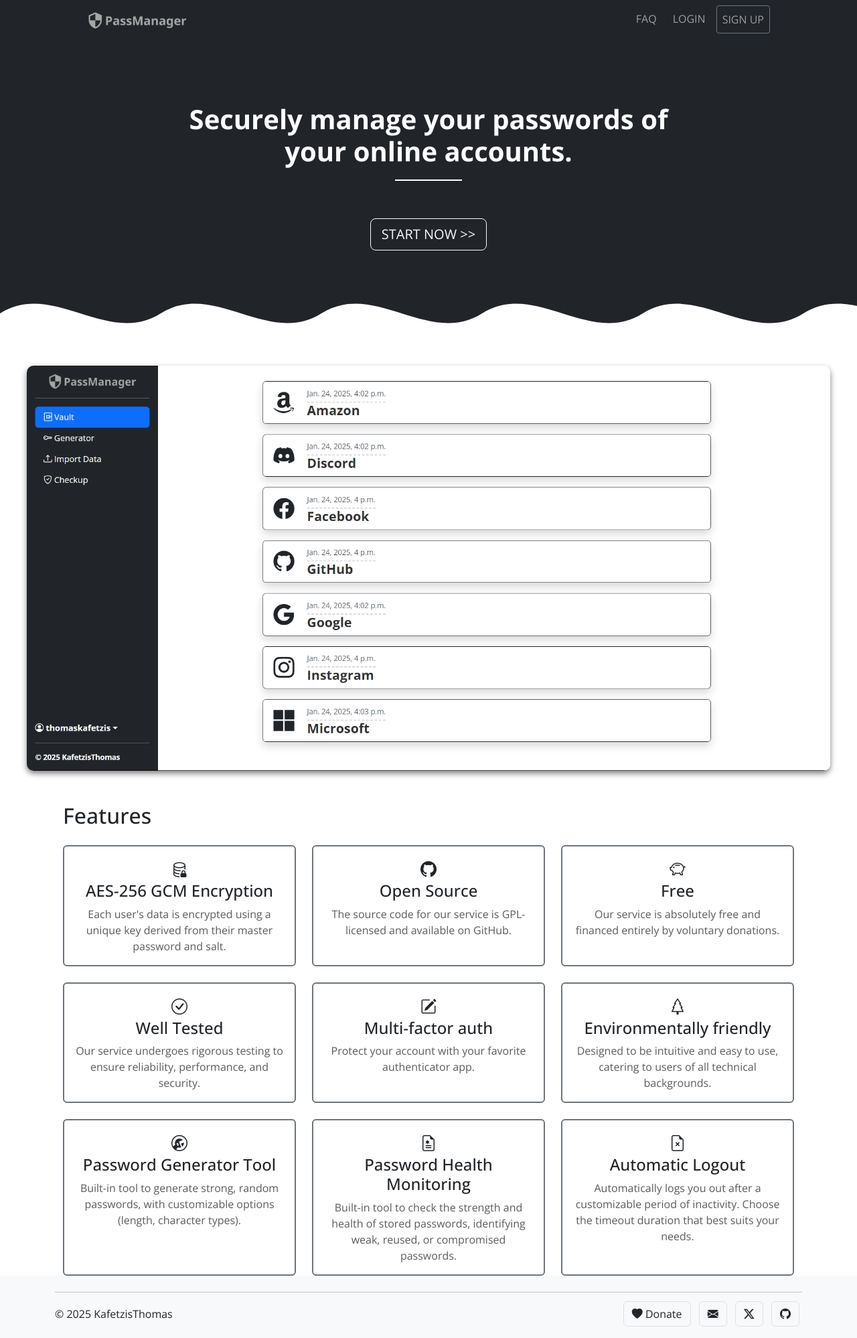
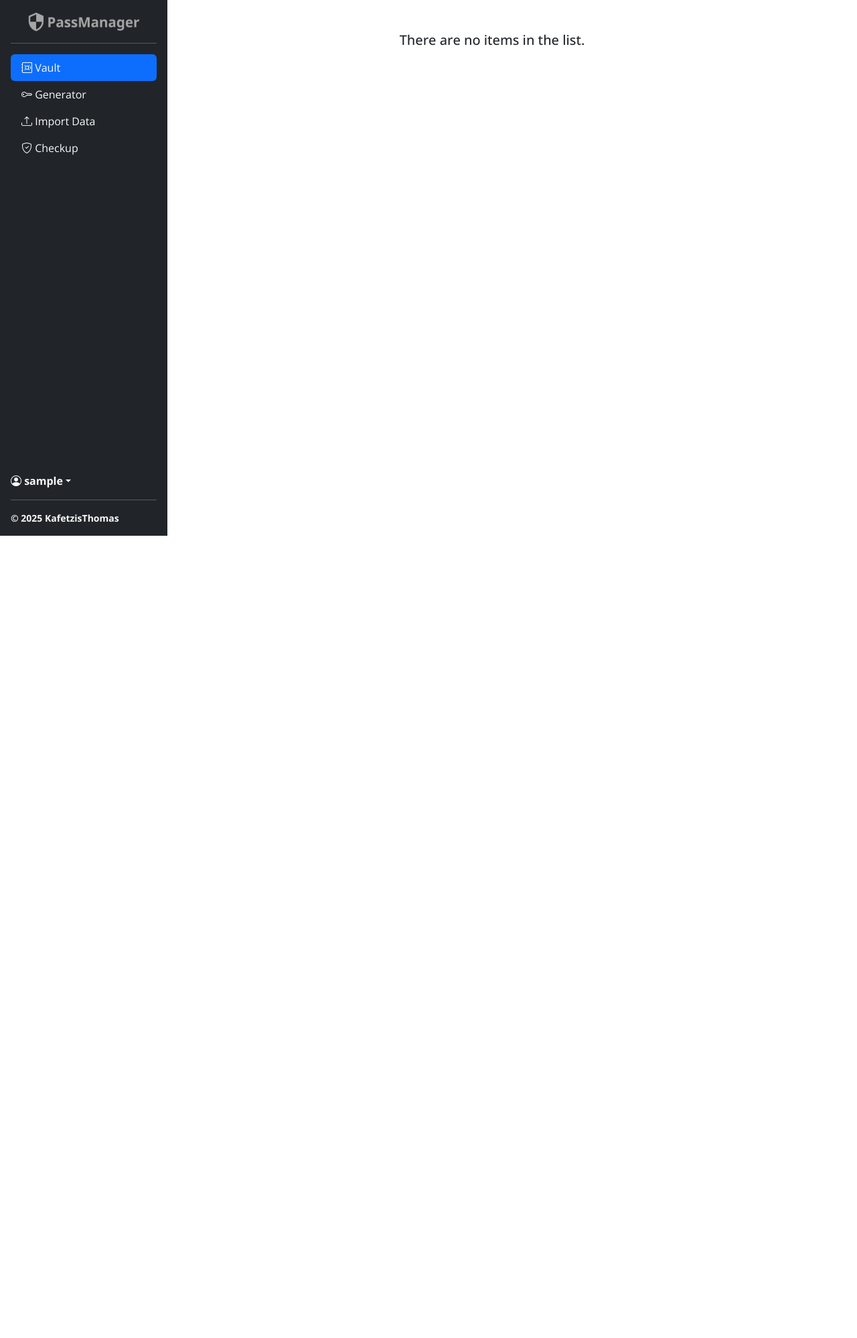
Before and after one commit to KafetzisThomas/PassManagerWeb, a Django app: page / in a window 1280 px wide. Shown: the whole page at 67% size. After the commit the page ends 800 px from the top, so only its background shows below. Run offline with Django 5.2, Linux system fonts and the light colour scheme; the visitor is signed in with stand-in values (Sample User, id 1); data that the repository does not hold is empty; some libraries are stand-ins or nearby versions.

Commit message:
Deprecate home & faq views (#43)
* Deprecate home view and template

* Deprecate faq view and template

* Update tests

* Remove unnecessary css classes

```diff
--- a/passmanager/templates/passmanager/base.html
+++ b/passmanager/templates/passmanager/base.html
@@ -26,7 +26,7 @@
     <!-- navbar start (for small screens) -->
     <nav class="navbar navbar-expand-lg bg-dark border-bottom border-body d-lg-none" data-bs-theme="dark">
         <div class="container">
-            <a class="navbar-brand" href="{% url 'passmanager:home' %}">
+            <a class="navbar-brand" href="{% url 'passmanager:vault' %}">
                 <img src="{% static 'images/logo.png' %}" alt="logo" width="150">
             </a>
 
@@ -82,14 +82,14 @@
 
     <!-- sidebar start -->
     <nav class="sidebar d-none d-lg-flex flex-column flex-shrink-0 p-3 bg-dark">
-        <a class="d-flex mx-auto mb-3 mb-md-0 text-light text-decoration-none" href="{% url 'passmanager:home' %}">
+        <a class="d-flex mx-auto mb-3 mb-md-0 text-light text-decoration-none" href="{% url 'passmanager:vault' %}">
             <img src="{% static 'images/logo.png' %}" alt="logo" width="170">
         </a>
         <hr class="border-light">
         <ul class="nav nav-pills flex-column mb-auto">
             {% if user.is_authenticated %}
                 <li class="nav-item" data-toggle="tooltip" data-placement="bottom" title="Vault">
-                    <a class="nav-link text-light {% if request.path == '/vault/' %}active{% endif %}" href="{% url 'passmanager:vault' %}"><i class="bi bi-safe"></i> Vault</a>
+                    <a class="nav-link text-light {% if request.path == '/' %}active{% endif %}" href="{% url 'passmanager:vault' %}"><i class="bi bi-safe"></i> Vault</a>
                 </li>
                 <li class="nav-item" data-toggle="tooltip" data-placement="bottom" title="Password Generator">
                     <a class="nav-link text-light {% if request.path == '/password_generator/' %}active{% endif %}" href="{% url 'passmanager:password_generator' %}"><i class="bi bi-key"></i> Generator</a>
--- a/passmanager/templates/passmanager/home.html
+++ /dev/null
@@ -1,207 +0,0 @@
-{% load static %}
-<!DOCTYPE html>
-<html lang="en">
-
-<head>
-    <meta charset="utf-8">
-    <meta name="viewport" content="width=device-width, initial-scale=1.0, maximum-scale=1.0, user-scalable=no">
-
-    <!-- SEO meta tags -->
-    <meta name="description" content="Securely manage your passwords of your online accounts.">
-    <meta name="author" content="KafetzisThomas">
-
-    <!-- Webpage title -->
-    <title>PassManager - Home Page</title>
-
-    <!-- Bootstrap CSS -->
-    {% load django_bootstrap5 %}
-    {% bootstrap_css %}
-    {% bootstrap_javascript %}
-
-    <!-- Custom styles -->
-    <link rel="stylesheet" href="https://cdn.jsdelivr.net/npm/bootstrap-icons@1.11.3/font/bootstrap-icons.min.css">
-    <link rel="stylesheet" href="{% static 'main.css' %}">
-
-    <!-- Favicon -->
-    <link rel="icon" href="{% static 'images/favicon.png' %}">
-</head>
-<body>
-    <!-- navbar start -->
-    <nav class="navbar navbar-expand-lg bg-dark border-body" data-bs-theme="dark">
-        <div class="container">
-            <a class="navbar-brand ms-lg-5" href="{% url 'passmanager:home' %}">
-                <img src="{% static 'images/logo.png' %}" alt="logo" width="150">
-            </a>
-
-            <button class="navbar-toggler navbar-dark" type="button" data-bs-toggle="collapse" data-bs-target="#navbarSupportedContent" aria-controls="navbarSupportedContent" aria-expanded="false" aria-label="Toggle navigation">
-                <span class="navbar-toggler-icon"></span>
-            </button>
-
-            <div class="collapse navbar-collapse" id="navbarSupportedContent">
-                <ul class="navbar-nav ms-auto mb-2 mb-lg-0">
-                    <li class="nav-item">
-                        <a class="nav-link me-2 {% if request.path == '/faq/' %}active{% endif %}" href="{% url 'passmanager:faq' %}">FAQ</a>
-                    </li>
-                    <li class="nav-item">
-                        <a class="nav-link me-2 {% if request.path == '/user/login/' %}active{% endif %}" href="{% url 'passmanager:vault' %}">LOGIN</a>
-                    </li>
-                    <li class="nav-item">
-                        <a class="nav-link me-5 border-on-lg" href="{% url 'users:register' %}">SIGN UP</a>
-                    </li>
-                </ul>
-            </div>
-        </div>
-    </nav>
-    <!-- navbar end -->
-
-    <!-- header start -->
-    <section class="hero-section">
-        <div class="container d-flex align-items-center text-white flex-column">
-            <h1 class="text-center mt-5 pt-5" style="font-weight: 700;">Securely manage your passwords of<span class="d-block">your online accounts.</span></h1>
-            <div class="text-center mt-5">
-                <a class="btn btn-outline-light btn-lg" href="{% url 'users:register' %}">START NOW &gt;&gt;</a>
-            </div>
-        </div>
-        <div class="clip-path-background"></div>
-    </section>
-    <!-- header end -->
-
-    <!-- preview image start -->
-    <section class="mt-5">
-        <div class="image-container px-0 d-flex align-items-center text-white flex-column">
-            <img src="{% static 'images/vault_page.png' %}" class="image-shadow img-fluid" alt="vault_page" width="1200">
-        </div>
-    </section>
-    <!-- preview image end -->
-
-    <!-- features start -->
-    <section class="mt-5">
-        <div class="container-lg px-4">
-            <div class="text-left mb-4">
-                <h2>Features</h2>
-            </div>
-
-            <div class="row row-cols-1 row-cols-md-2 row-cols-lg-3 g-4">
-                <div class="col">
-                    <div class="card border-secondary border-2 h-100 d-flex flex-column">
-                        <div class="card-body text-center">
-                            <i class="bi bi-database-lock fs-4"></i>
-                            <h4 class="card-title">AES-256 GCM Encryption</h4>
-                            <p class="card-text text-muted">Each user's data is encrypted using a unique key derived from their master password and salt.</p>
-                        </div>
-                    </div>
-                </div>
-
-                <div class="col">
-                    <div class="card border-secondary border-2 h-100 d-flex flex-column">
-                        <div class="card-body text-center">
-                            <i class="bi bi-github fs-4"></i>
-                            <h4 class="card-title">Open Source</h4>
-                            <p class="card-text text-muted">The source code for our service is GPL-licensed and available on GitHub.</p>
-                        </div>
-                    </div>
-                </div>
-
-                <div class="col">
-                    <div class="card border-secondary border-2 h-100 d-flex flex-column">
-                        <div class="card-body text-center">
-                            <i class="bi bi-piggy-bank fs-4"></i>
-                            <h4 class="card-title">Free</h4>
-                            <p class="card-text text-muted">Our service is absolutely free and financed entirely by voluntary donations.</p>
-                        </div>
-                    </div>
-                </div>
-
-                <div class="col">
-                    <div class="card border-secondary border-2 h-100 d-flex flex-column">
-                        <div class="card-body text-center">
-                            <i class="bi bi-check-circle fs-4"></i>
-                            <h4 class="card-title">Well Tested</h4>
-                            <p class="card-text text-muted">Our service undergoes rigorous testing to ensure reliability, performance, and security.</p>
-                        </div>
-                    </div>
-                </div>
-
-                <div class="col">
-                    <div class="card border-secondary border-2 h-100 d-flex flex-column">
-                        <div class="card-body text-center">
-                            <i class="bi bi-pencil-square fs-4"></i>
-                            <h4 class="card-title">Multi-factor auth</h4>
-                            <p class="card-text text-muted">Protect your account with your favorite authenticator app.</p>
-                        </div>
-                    </div>
-                </div>
-
-                <div class="col">
-                    <div class="card border-secondary border-2 h-100 d-flex flex-column">
-                        <div class="card-body text-center">
-                            <i class="bi bi-tree fs-4"></i>
-                            <h4 class="card-title">Environmentally friendly</h4>
-                            <p class="card-text text-muted">Designed to be intuitive and easy to use, catering to users of all technical backgrounds.</p>
-                        </div>
-                    </div>
-                </div>
-
-                <div class="col">
-                    <div class="card border-secondary border-2 h-100 d-flex flex-column">
-                        <div class="card-body text-center">
-                            <i class="bi bi-wrench-adjustable-circle fs-4"></i>
-                            <h4 class="card-title">Password Generator Tool</h4>
-                            <p class="card-text text-muted">Built-in tool to generate strong, random passwords, with customizable options (length, character types).</p>
-                        </div>
-                    </div>
-                </div>
-
-                <div class="col">
-                    <div class="card border-secondary border-2 h-100 d-flex flex-column">
-                        <div class="card-body text-center">
-                            <i class="bi bi-file-earmark-medical fs-4"></i>
-                            <h4 class="card-title">Password Health Monitoring</h4>
-                            <p class="card-text text-muted">Built-in tool to check the strength and health of stored passwords, identifying weak, reused, or compromised passwords.</p>
-                        </div>
-                    </div>
-                </div>
-
-                <div class="col">
-                    <div class="card border-secondary border-2 h-100 d-flex flex-column">
-                        <div class="card-body text-center">
-                            <i class="bi bi-file-earmark-x fs-4"></i>
-                            <h4 class="card-title">Automatic Logout</h4>
-                            <p class="card-text text-muted">Automatically logs you out after a customizable period of inactivity. Choose the timeout duration that best suits your needs.</p>
-                        </div>
-                    </div>
-                </div>
-            </div>
-        </div>
-    </section>
-    <!-- features end -->
-
-    <!-- footer start -->
-    <footer class="footer bg-light text-dark py-2">
-        <div class="container">
-            <hr class="border-dark mb-1" width="100%">
-            <div class="row justify-content-between align-items-center">
-                <div class="col-12 col-md-6 mt-3 text-center text-md-start">
-                    <p>&copy; <script>document.write(new Date().getFullYear());</script> KafetzisThomas</p>
-                </div>
-                <div class="col-12 col-md-6 text-center text-md-end  mt-md-0">
-                    <a href="https://www.paypal.me/kafetzisthomas" target="_blank" class="btn btn-link btn-floating btn-md text-dark m-1 border" role="button" style="text-decoration: none;">
-                        <i class="bi bi-heart-fill"></i> Donate
-                    </a>
-                    <a href="mailto: passmanagerweb@gmail.com" target="_blank" class="btn btn-link btn-floating btn-md text-dark m-1 border" role="button">
-                        <i class="bi bi-envelope-fill"></i>
-                    </a>
-                    <a href="https://x.com/PassManagerWeb" target="_blank" class="btn btn-link btn-floating btn-md text-dark m-1 border" role="button">
-                        <i class="bi bi-twitter-x"></i>
-                    </a>
-                    <a href="https://github.com/KafetzisThomas/PassManagerWeb" target="_blank" class="btn btn-link btn-floating btn-md text-dark m-1 border" role="button">
-                        <i class="bi bi-github"></i>
-                    </a>
-                </div>
-            </div>
-        </div>
-    </footer>
-    <!-- footer end -->
-</body>
-
-</html>
--- a/passmanager/urls.py
+++ b/passmanager/urls.py
@@ -5,12 +5,8 @@ from . import views
 
 app_name = "passmanager"
 urlpatterns = [
-    # Home page
-    path("", views.home, name="home"),
-    # FAQ page
-    path("faq/", views.faq, name="faq"),
     # Vault page
-    path("vault/", views.vault, name="vault"),
+    path("", views.vault, name="vault"),
     # Add a new item page
     path("new_item/", views.new_item, name="new_item"),
     # Edit item page
--- a/passmanager/views.py
+++ b/passmanager/views.py
@@ -9,14 +9,6 @@ from .utils import check_password, generate_password
 from dotenv import load_dotenv
 
 load_dotenv()
-
-
-def home(request):
-    return render(request, "passmanager/home.html")
-
-
-def faq(request):
-    return render(request, "passmanager/faq.html")
 
 
 @login_required
--- a/static/main.css
+++ b/static/main.css
@@ -89,79 +89,6 @@ body {
   max-width: 100px;
 }
 
-/* Hero section styles */
-.hero-section {
-  background: #212529 no-repeat center;
-  background-size: cover;
-  width: 100%;
-  height: 55vh;
-  position: relative;
-}
-
-/* Overlay styles for hero section */
-.hero-section::before {
-  background-color: #212529;
-  content: "";
-  position: absolute;
-  top: 0;
-  right: 0;
-  bottom: 0;
-  left: 0;
-  width: 100%;
-  height: 100%;
-  z-index: 0;
-}
-
-/* Container styles within hero section */
-.hero-section .container {
-  height: 100%;
-  z-index: 1;
-  position: relative;
-}
-
-/* Styles for the hero section heading */
-.hero-section h1 {
-  position: relative;
-  padding-bottom: 20px;
-}
-
-/* Styles for pseudo-element to create underline effect */
-.hero-section h1::after {
-  content: "";
-  position: absolute;
-  bottom: 0;
-  left: 50%;
-  transform: translateX(-50%);
-  width: 100px;
-  height: 2px;
-  background-color: #fff;
-}
-
-/* Styles for clip-path background shape */
-.clip-path-background {
-  position: absolute;
-  bottom: 0;
-  left: 0;
-  width: 100%;
-  height: 10vh;
-  background-color: #fff;
-  clip-path: path('M0,50 C80,0 160,100 240,50 C320,0 400,100 480,50 C560,0 640,100 720,50 C800,0 880,100 960,50 C1040,0 1120,100 1200,50 C1280,0 1360,100 1440,50 C1520,0 1600,100 1680,50 L1680,100 L0,100 Z');
-  z-index: 0;
-  margin-top: 10px;
-  overflow: hidden;
-}
-
-/* Styles for preview image */
-.image-shadow {
-  box-shadow: 0 4px 8px rgba(0, 0, 0, 0.5);
-  border-radius: 10px;
-  -webkit-user-select: none;
-  -moz-user-select: none;
-  -ms-user-select: none;
-  user-select: none;
-  pointer-events: none;
-}
-
 /* List results styles */
 .list-results {
   transition: transform 0.3s ease;
@@ -172,20 +99,3 @@ body {
   transform: translateY(-5px);
   box-shadow: 0 8px 15px rgba(0, 0, 0, 0.2);
 }
-
-/* Media query for large screens */
-@media (min-width: 960px) {
-  .border-on-lg {
-    border: 1px solid #6c757d;
-    border-radius: 0.25rem;
-    border-color: #6c757d;
-  }
-}
-
-/* Media query for small screens */
-@media (max-width: 959px) {
-  .image-container {
-    max-width: 90%;
-    margin: 0 auto;
-  }
-}
--- a/users/views.py
+++ b/users/views.py
@@ -133,7 +133,7 @@ def delete_account(request):
     user = request.user
     user.delete()
     send_delete_account_notification(user)
-    return redirect("passmanager:home")
+    return redirect("users:register")
 
 
 class CustomLoginView(LoginView):
```
Also changed, not shown: passmanager/templates/passmanager/faq.html (deleted, +0 -141 lines), passmanager/tests/test_views.py (+1 -29 lines), users/tests/test_views.py (+1 -1 lines).
